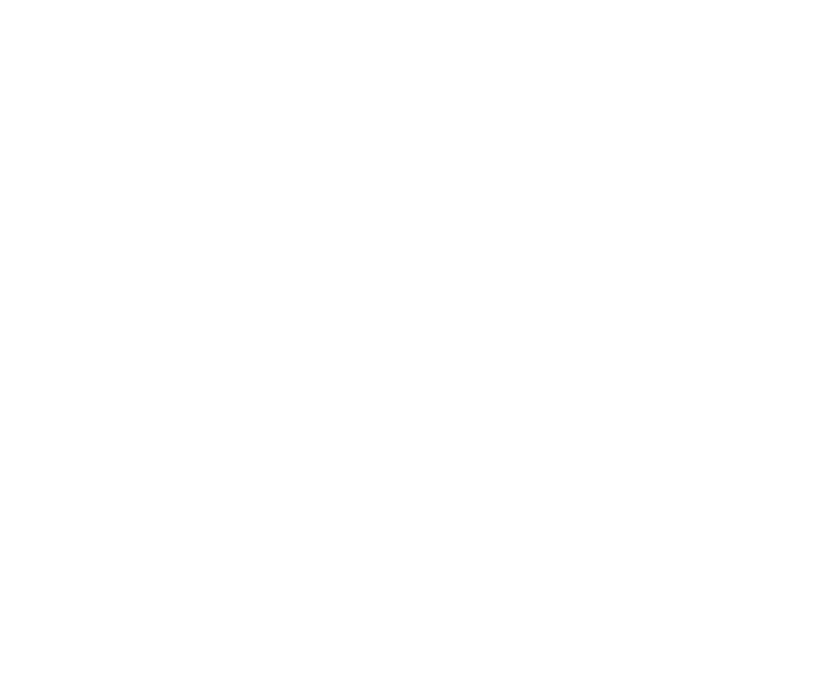
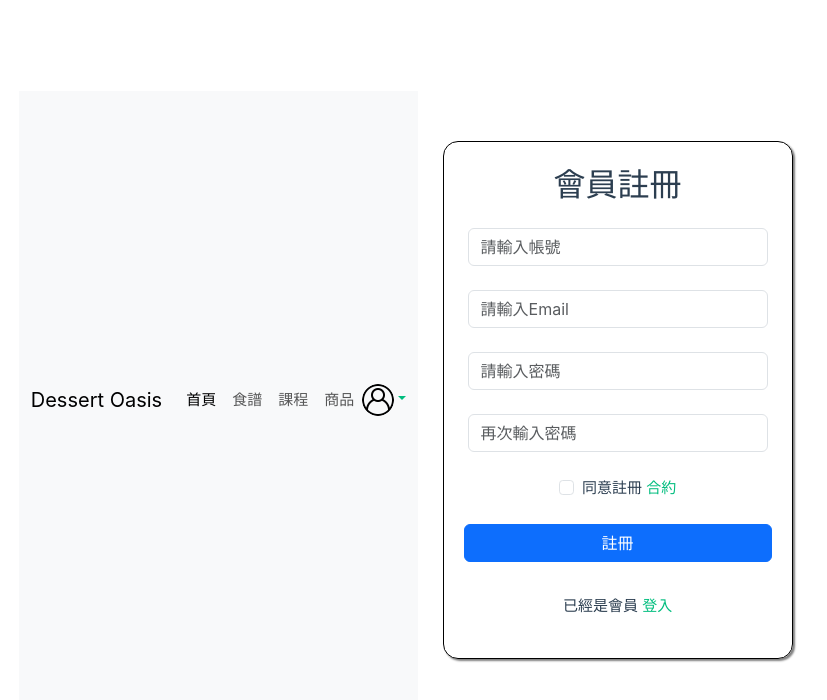
Before and after one commit to HiroLiang/dessertoasis-vue, a Vue app: page /#/register in a window 1280 px wide. Before the commit this address had no page. Shown: the top 700 px of the page, without its empty margins (222-1049 px from the left). Built offline with nearby package versions, Linux system fonts and the light colour scheme; the HTML template or start-up script is replaced by a standard one.

Commit message:
基本註冊頁面

```diff
--- a/src/router/index.ts
+++ b/src/router/index.ts
@@ -65,6 +65,11 @@ const router = createRouter({
       name: "test",
       component: () => import("../views/Test.vue"),
     },
+    {
+      path: "/register",
+      name: "register",
+      component: () => import("../views/Register.vue"),
+    },
   ],
 });
 
--- /dev/null
+++ b/src/views/Register.vue
@@ -0,0 +1,73 @@
+<script setup>
+import NavBar from '@/components/NavBar.vue';
+</script>
+<template lang="">
+    <NavBar></NavBar>
+    <div class="container p-4">
+    <form action="#">
+            <h2 class="mb-4">會員註冊</h2>
+
+            <div class="d-flex flex-row align-items-center mb-4">
+                <div class="flex-fill mb-0">
+                    <input type="text"  class="form-control" placeholder="請輸入帳號"/>
+                </div>
+            </div>
+
+            <div class="d-flex flex-row align-items-center mb-4">
+                <div class="flex-fill mb-0">
+                    <input type="email"  class="form-control" placeholder="請輸入Email"/>
+                </div>
+            </div>
+
+
+            <div class="d-flex flex-row align-items-center mb-4">
+                <div class="flex-fill mb-0">
+                    <input type="text"  class="form-control" placeholder="請輸入密碼"/>
+                </div>
+            </div>
+
+
+            <div class="d-flex flex-row align-items-center mb-4">
+                <div class="flex-fill mb-0">
+                    <input type="text"  class="form-control" placeholder="再次輸入密碼"/>
+                </div>
+            </div>
+
+
+            <div class="form-check d-flex justify-content-center mb-3">
+                    <input class="form-check-input me-2" type="checkbox" value="" id="form2Example3c" />
+                    <label class="form-check-label" for="form2Example3" >同意註冊 <a href="#" class="mb-0">合約</a></label>
+                  </div>
+
+
+
+                  <div class="row p-2">
+                <button type="button" class="btn btn-primary btn-block mb-4">註冊</button>
+            </div>
+
+
+
+            <div class="text-center sign-link">
+                <p>已經是會員 <router-link to="/signIn">登入</router-link> </p>
+            </div>
+     </form>
+    </div>
+</template>
+<style scoped>
+.container {
+    padding: 10px;
+    margin: 50px auto;
+    width: 350px;
+    border: 1px solid black;
+    border-radius: 15px;
+    box-shadow: 2px 2px 2px gray;
+}
+
+a {
+    text-decoration: none;
+}
+
+h2 {
+    text-align: center;
+}
+</style>
--- a/src/views/SignIn.vue
+++ b/src/views/SignIn.vue
@@ -36,7 +36,7 @@ import NavBar from '@/components/NavBar.vue';
 
 
             <div class="text-center">
-                <p>尚未成為會員? <a href="#!"> 註冊</a></p>
+                <p>尚未成為會員? <router-link to="/register">註冊</router-link></p>
                 <p>或用其他方式登入</p>
 
                 <button type="button" class="btn btn-link btn-floating mx-1">
```
